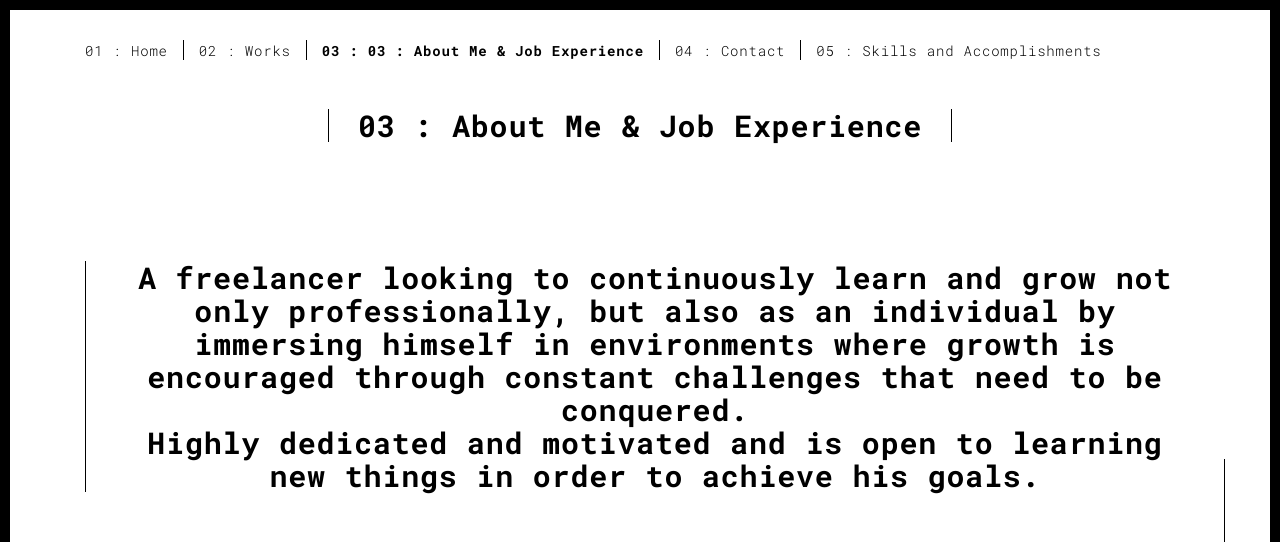
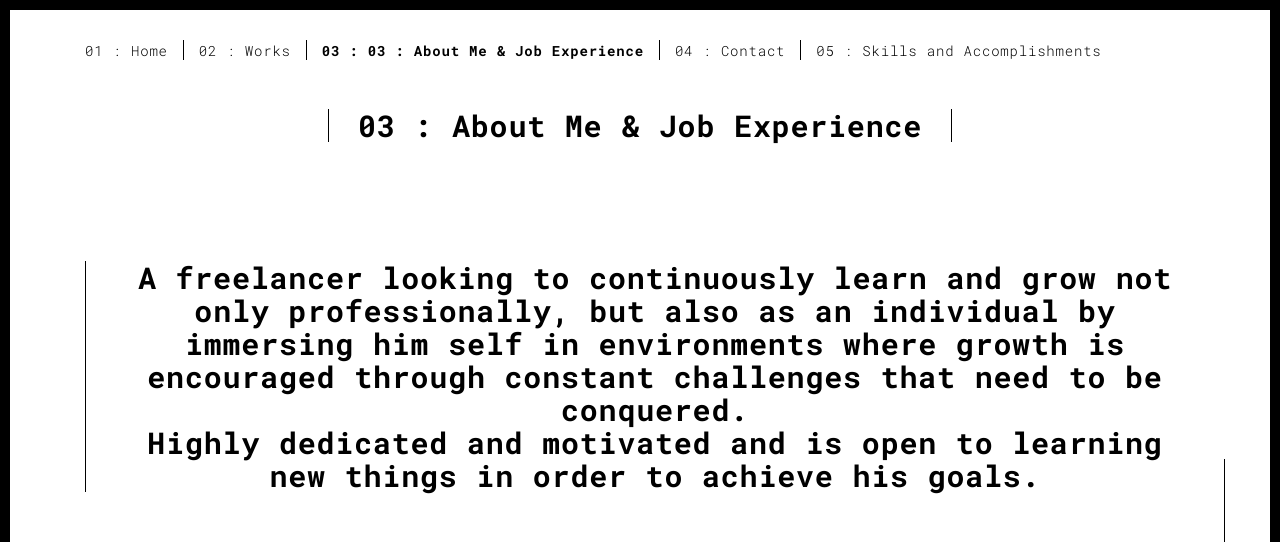
Before and after one commit to Lajatto/Portolio, a plain HTML site: page about.html in a window 1280 px wide. Shown: the top 542 px of the page. Drawn offline with Linux system fonts and the light colour scheme.

Commit message:
Update about.html

```diff
--- a/about.html
+++ b/about.html
@@ -62,7 +62,7 @@
       <div class="row">
         <div class="col-xs-12">
           <div class="section-container-spacer text-center">
-            <h1 class="h2">A freelancer looking to continuously learn and grow not only professionally, but also as an individual by immersing himself in environments where growth is encouraged through constant challenges that need to be conquered.
+            <h1 class="h2">A freelancer looking to continuously learn and grow not only professionally, but also as an individual by immersing him self in environments where growth is encouraged through constant challenges that need to be conquered.
               <br> Highly dedicated and motivated and is open to learning new things in order to achieve his goals.</h1>
 
 
```
